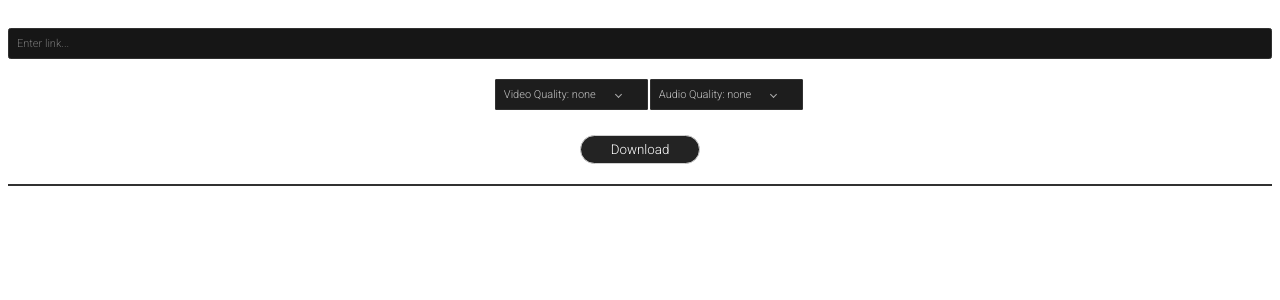
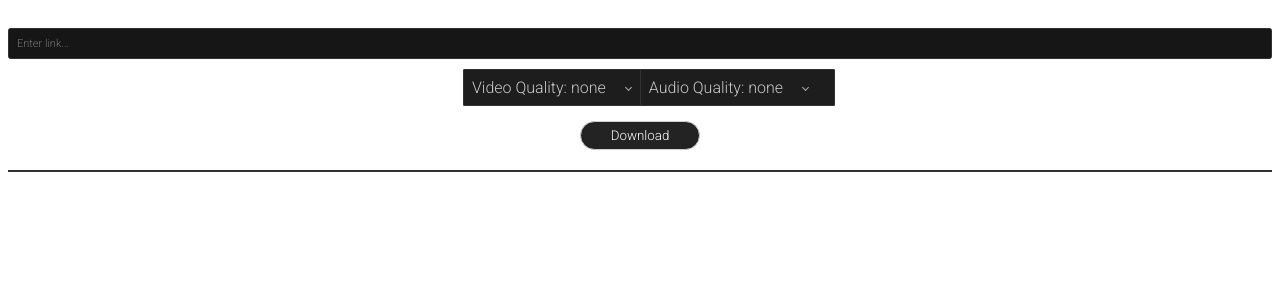
Before and after one commit to notorcus/clipfetch-extension, a React app: page / in a window 1280 px wide. Shown: the top 300 px of the page. Built offline with nearby package versions, Linux system fonts and the light colour scheme.

Commit message:
replace custom with quality

```diff
--- a/src/pages/HomePage/HomePage.tsx
+++ b/src/pages/HomePage/HomePage.tsx
@@ -2,7 +2,7 @@
 import React, { useState } from 'react';
 import LinkInput from './components/LinkInput';
 import DownloadButton from './components/DownloadButton';
-import CustomDropdown from './components/QualiyDropdown';  // Import the custom dropdown
+import QualityDropdown from './components/QualityDropdown';
 import './HomePage.css';
 
 const HomePage: React.FC = () => {
@@ -22,8 +22,8 @@ const HomePage: React.FC = () => {
         <LinkInput onInputChange={handleInputChange} />
       </div>
       <div className="dropdown-container">
-        <CustomDropdown options={videoOptions} label="Video Quality" />
-        <CustomDropdown options={audioOptions} label="Audio Quality" />
+        <QualityDropdown options={videoOptions} label="Video Quality" />
+        <QualityDropdown options={audioOptions} label="Audio Quality" />
       </div>
       <DownloadButton inputValue={inputValue} />
     </div>
--- a/src/pages/HomePage/components/QualiyDropdown.tsx
+++ b/src/pages/HomePage/components/QualityDropdown.tsx
@@ -1,13 +1,13 @@
-// CustomDropdown.tsx
+// QualityDropdown.tsx
 import React, { useState } from 'react';
 import './QualityDropdown.css';
 
-interface CustomDropdownProps {
+interface QualityDropdownProps {
   options: string[];
-  label: string; // Add this line
+  label: string;
 }
 
-const CustomDropdown: React.FC<CustomDropdownProps> = ({ options, label }) => {
+const QualityDropdown: React.FC<QualityDropdownProps> = ({ options, label }) => {
   const [selectedOption, setSelectedOption] = useState(options[0]);
   const [isOpen, setIsOpen] = useState(false);
 
@@ -17,7 +17,7 @@ const CustomDropdown: React.FC<CustomDropdownProps> = ({ options, label }) => {
   };
 
   return (
-    <div className="custom-dropdown-container" tabIndex={0} onBlur={() => setIsOpen(false)}>
+    <div className="Quality-dropdown-container" tabIndex={0} onBlur={() => setIsOpen(false)}>
       <div className="selected-option" onClick={() => setIsOpen(!isOpen)}>
         <span>{label}: {selectedOption}</span>
         <span className="arrow down"></span>
@@ -39,4 +39,4 @@ const CustomDropdown: React.FC<CustomDropdownProps> = ({ options, label }) => {
   );
 };
 
-export default CustomDropdown;
+export default QualityDropdown;
```
